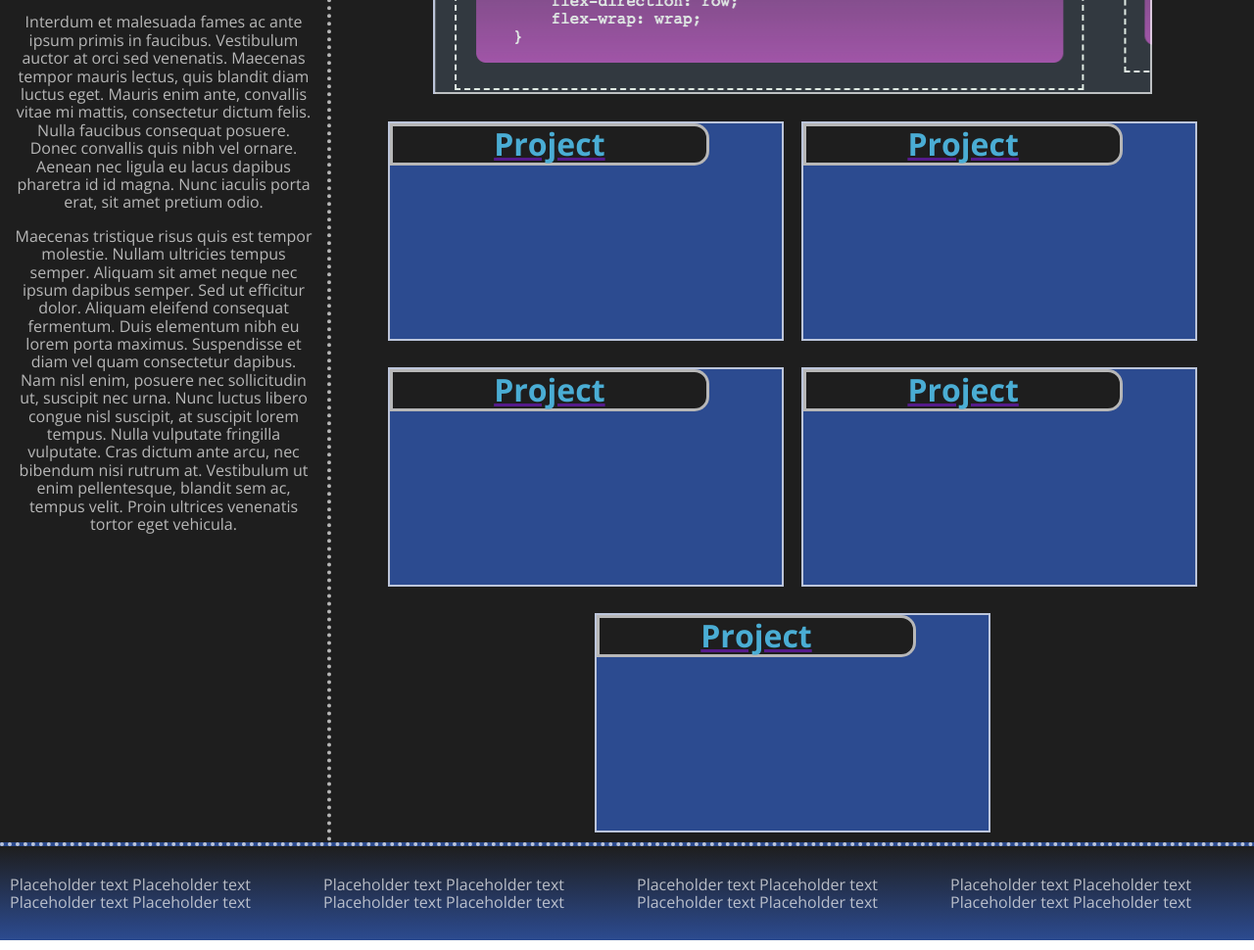
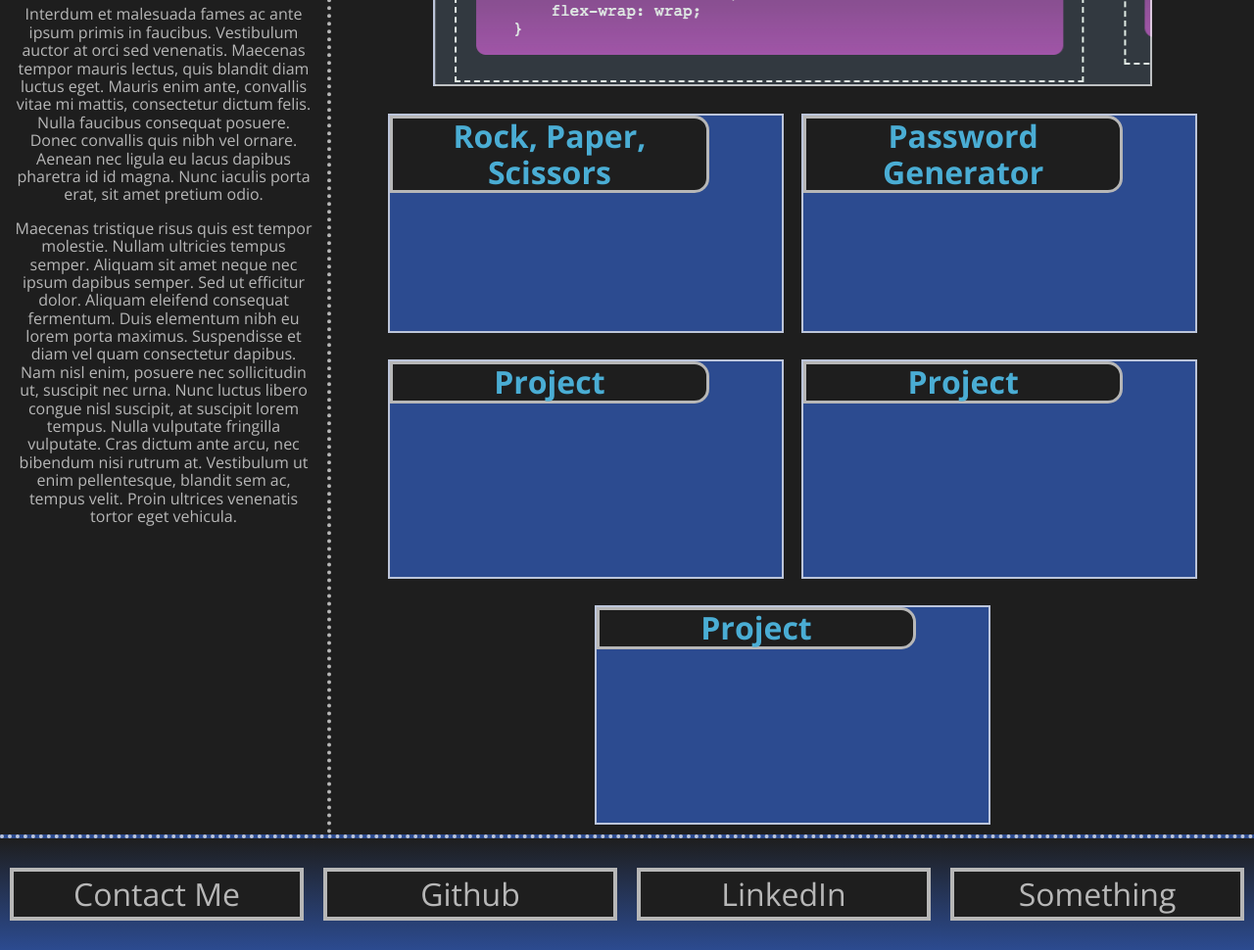
Before and after one commit to SeanOVery/Advanced-CSS-Portfolio, a plain HTML site: page index.html in a window 1280 px wide. Shown: the part 822-1792 px from the top of the page at 98% size. Drawn offline with nearby package versions, Linux system fonts and the light colour scheme.

Commit message:
Footer mostly done, adjusted link styling

```diff
--- a/assets/css/styles.css
+++ b/assets/css/styles.css
@@ -35,12 +35,14 @@ nav {
 }
 
 nav a {
-    background-image: var(--gradient-bg-reverse);
-    border-style: dotted;
-    border-width: 1px;
+    background-color: var(--bg-color-3);
+    border-style: solid;
+    border-width: 2px;
     padding: 20px 15px;
-    margin: 0px 2px 15px 2px;
+    margin: 0px 4px 5px 4px;
     color: var(--main-text-color);
+    text-decoration: none;
+    font-size: medium;
 }
 
 nav a:visited {
@@ -50,12 +52,12 @@ nav a:visited {
 .hero-image {
     background-image: url(../images/hero.png);
     height: 300px;
-    filter: contrast(1);
     background-position: center;
     background-size: cover;
     margin: 0;
     border-bottom: 4px dotted var(--main-text-color);
 }
+
 .hero-text {
     display: flex;
     flex-direction: column;
@@ -116,6 +118,7 @@ main {
     display: flex;
     flex-flow: row wrap;
     justify-content: center;
+    color: var(--main-text-color);
 }
 
 .card {
@@ -131,6 +134,15 @@ main {
     padding-bottom: 20px;
     margin: 2% 1% 1% 1%;
     border-color: var(--main-text-color);
+}
+
+.cards a, .projects a {
+    text-decoration: none;
+}
+
+.cards a:visited, .projects a:visited {
+    color: var(--main-text-color);
+    text-decoration: none;
 }
 
 .card h3, .maincard h3 {
@@ -183,12 +195,20 @@ footer {
     border-top: 4px dotted var(--main-text-color);
 }
 
-footer p {
+footer p, footer a {
+    width: 25%;
     margin: 0 10px;
     color: var(--main-text-color);
+    border-style: solid;
+    border-width: 4px;
+    padding: 5px;
+    text-decoration: none;
+    background-color: var(--bg-color-3);
+    font-size: xx-large;
+    text-align: center;
 }
 
-@media screen and (max-width: 1024px) {
+@media screen and (max-width: 1080px) {
     main {
         flex-direction: column;
     }
--- a/index.html
+++ b/index.html
@@ -49,11 +49,11 @@
 
             <div class="cards">
                 <a href="" target="_blank" class="card" id="project2">
-                    <h3>Project</h3>
+                    <h3>Rock, Paper, Scissors</h3>
                 </a>
 
                 <a href="" target="_blank" class="card" id="project3">
-                    <h3>Project</h3>
+                    <h3>Password Generator</h3>
                 </a>
 
                 <a href="" target="_blank" class="card" id="project4">
@@ -73,10 +73,10 @@
     </main>
 
     <footer id="contact_link">
-            <p>Placeholder text Placeholder text Placeholder text Placeholder text </p>
-            <p>Placeholder text Placeholder text Placeholder text Placeholder text </p>
-            <p>Placeholder text Placeholder text Placeholder text Placeholder text </p>
-            <p>Placeholder text Placeholder text Placeholder text Placeholder text </p>
+            <p>Contact Me</p>
+            <a href="https://github.com/SeanOVery" target="_blank">Github</a>
+            <a href="">LinkedIn</a>
+            <a href="">Something</a>
     </footer>
 
 </body>
```
